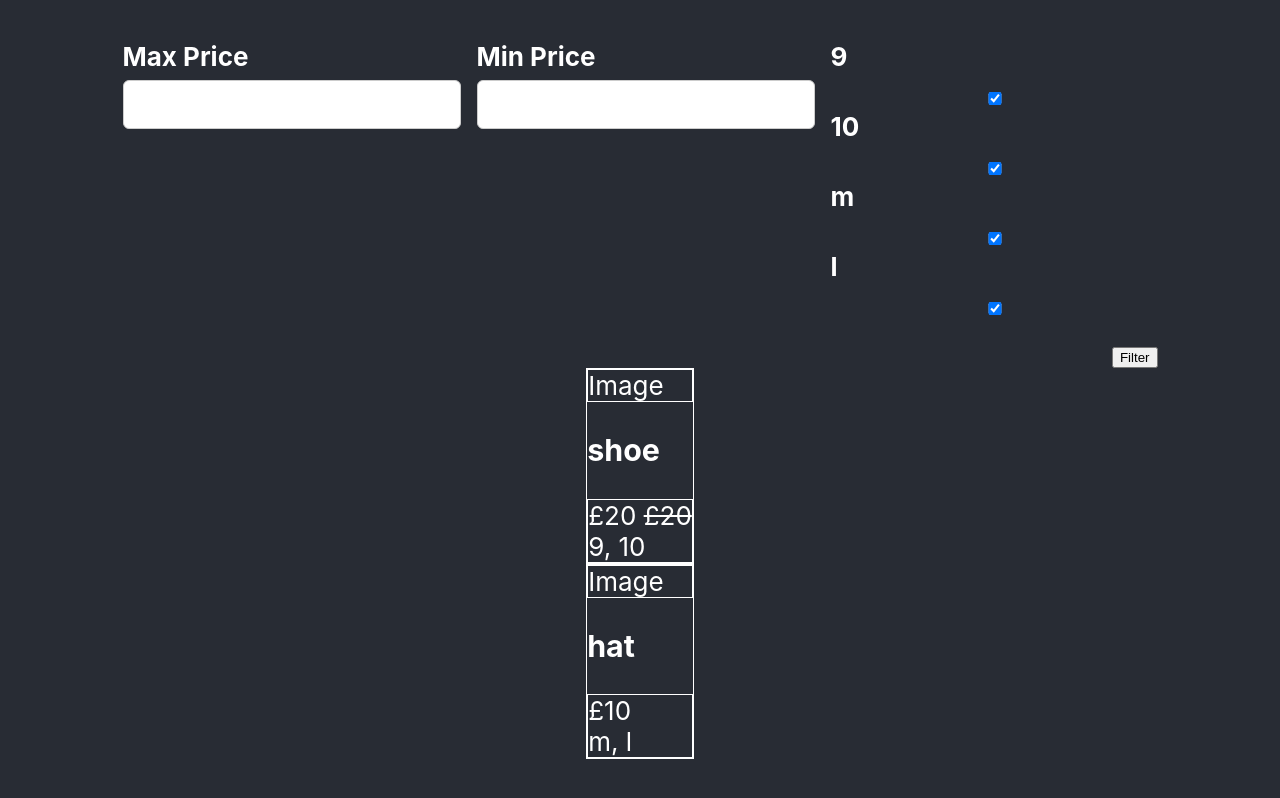
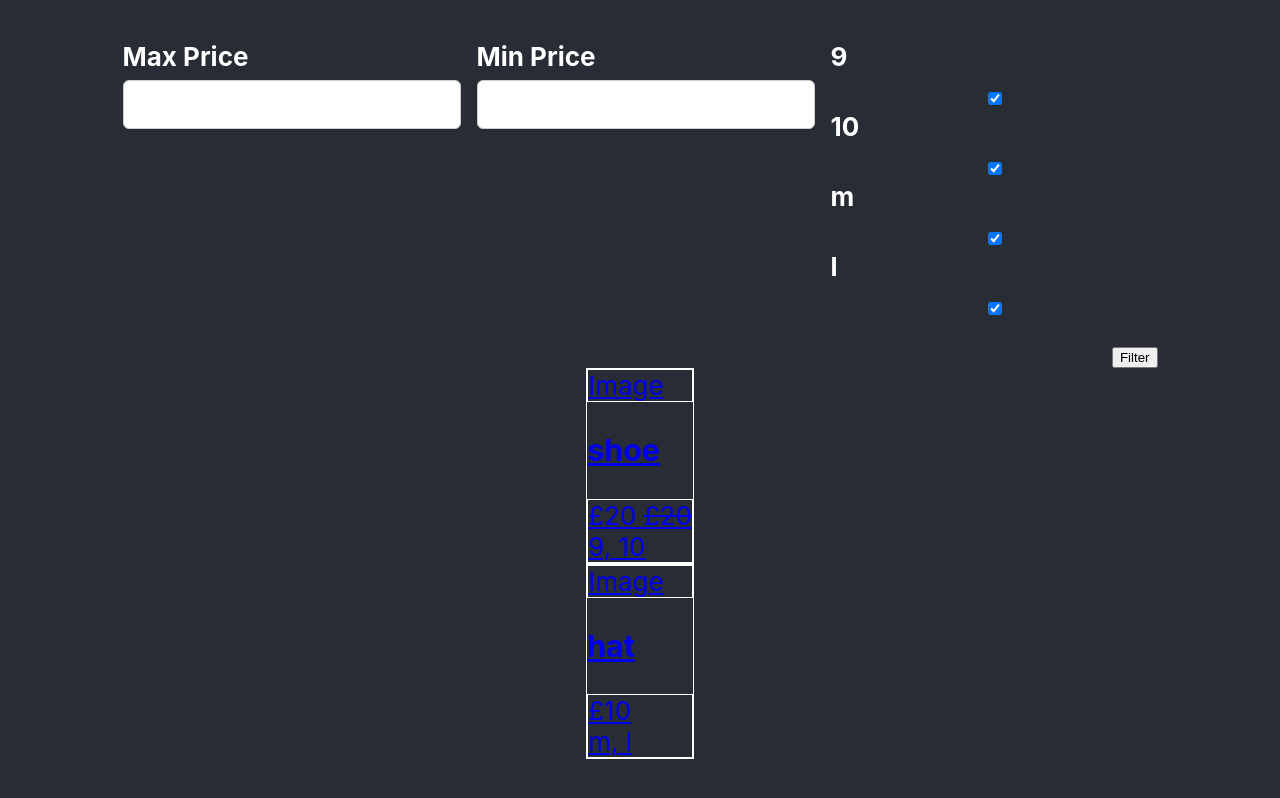
Before and after one commit to Aaron-Mackay/ecommerce-react, a React (Create React App) app: page / in a window 1280 px wide. Built offline with nearby package versions, Linux system fonts and the light colour scheme.

Commit message:
Added an individual product page, and routing between it and products page

```diff
--- a/public/index.html
+++ b/public/index.html
@@ -9,7 +9,6 @@
           name="description"
           content="Web site created using create-react-app"
   />
-  <link rel="apple-touch-icon" href="%PUBLIC_URL%/logo192.png" />
   <!--
     manifest.json provides metadata used when your web app is installed on a
     user's mobile device or desktop. See https://developers.google.com/web/fundamentals/web-app-manifest/
--- a/src/App.js
+++ b/src/App.js
@@ -1,14 +1,14 @@
 import React, {useState} from 'react';
 import './App.css';
 
-import Products from './Components/Products';
-import NavBar from './Components/NavBar';
-import Filters from './Components/Filters';
-import Chat from './Components/Chat';
+import {BrowserRouter, Route, Router, Routes} from "react-router-dom";
+import ProductsPage from "./Components/ProductsPage";
+import NavBar from "./Components/NavBar";
+import ProductPage from "./Components/ProductPage";
 
-function App()
+const App = () =>
 {
-    const products = [ // todo replace with db call
+    const allProducts = [ // todo replace with db call
         {
             id: 1,
             item: "shoe",
@@ -30,68 +30,17 @@ function App()
         }
     ]
 
-    const getAvailableSizes = () =>
-    {
-        const possibleSizes = [];
-        products.forEach(product =>
-        {
-            possibleSizes.push(...Object.entries(product.stockLevels).map(x => x[0]))
-        })
-        return [...new Set(possibleSizes)]
-    }
-
-    let initialFilters = {
-        sizes: getAvailableSizes(),
-        price: {
-            max: null,
-            min: null
-        }
-    }
-
-    const [visibleProducts, setVisibleProducts] = useState(products)
-    const [selectedFilters, setSelectedFilters] = useState(initialFilters)
-
-    const getFilteredProducts = (filters) =>
-    {
-        const filteredProducts = [];
-        products.filter(product =>
-        {
-
-            for(const size in product.stockLevels)
-            {
-                for(const sizeFilter of filters.sizes)
-                {
-                    if(size === sizeFilter && product.stockLevels[size] > 0)
-                    {
-                        filteredProducts.push(product)
-                        return
-                    }
-                }
-            }
-        })
-        return filteredProducts.filter(product =>
-        {
-            const price = (product.salePrice || product.price);
-            const isBelowMax = filters.max ? (price <= filters.max) : true;
-            const isAboveMin = filters.min ? (price >= filters.min) : true;
-            return (isBelowMax && isAboveMin)
-        })
-    }
-
-    const onSaveFilters = (newFiltersObj) =>
-    {
-        console.log(newFiltersObj)
-        setSelectedFilters(newFiltersObj);
-        setVisibleProducts(getFilteredProducts(newFiltersObj))
+    const getProduct = ( id ) => {
+        return allProducts.find( product => product.id.toString(10) === id)
     }
 
     return (
-            <div className="App-header">
-                <NavBar/>
-                <Filters onSaveFilters={onSaveFilters} filters={selectedFilters} possibleSizes={getAvailableSizes()}/>
-                <Products products={visibleProducts} filters={selectedFilters}/>
-                <Chat/>
-            </div>
+            <BrowserRouter>
+                <Routes>
+                    <Route path="/product/:id" element={<ProductPage getProduct={getProduct}/>}/>
+                    <Route path="/" element={<ProductsPage allProducts={allProducts}/>}/>
+                </Routes>
+            </BrowserRouter>
     );
 }
 
--- a/src/Components/Chat.js
+++ b/src/Components/Chat.js
@@ -1,6 +1,6 @@
 // import './Chat.css';
 
-function Chat(props) {
+const Chat = (props) => {
     return (
             <div className='chat'>
 
--- a/src/Components/Filters.js
+++ b/src/Components/Filters.js
@@ -1,11 +1,11 @@
 import './Filters.css';
 import {useState} from "react";
 
-function Filters(props)
+const Filters = ({possibleSizes, onSaveFilters}) =>
 {
     const [enteredMax, setEnteredMax] = useState('')
     const [enteredMin, setEnteredMin] = useState('')
-    const [enteredSizes, setEnteredSizes] = useState(props.possibleSizes)
+    const [enteredSizes, setEnteredSizes] = useState(possibleSizes)
 
     const maxChangeHandler = (event) =>
     {
@@ -37,7 +37,7 @@ function Filters(props)
             sizes: enteredSizes
         }
         console.log(filtersDataObject)
-        props.onSaveFilters(filtersDataObject);
+        onSaveFilters(filtersDataObject);
     }
 
     const getCheckboxStatus = ( size ) => {
@@ -56,7 +56,7 @@ function Filters(props)
                         <input type='number' value={enteredMin} onChange={minChangeHandler}/>
                     </div>
                     <div className='filters__control'>
-                        {props.possibleSizes.map((size, i) =>
+                        {possibleSizes.map((size, i) =>
                         {
                             return <div key={i}>
                                 <label htmlFor={size}>{size}</label>
--- a/src/Components/NavBar.js
+++ b/src/Components/NavBar.js
@@ -1,6 +1,6 @@
 // import './NavBar.css';
 
-function NavBar(props) {
+const NavBar = (props) => {
     return (
             <div className='navBar'>
 
--- a/src/Components/ProductCard.js
+++ b/src/Components/ProductCard.js
@@ -1,11 +1,13 @@
 // import './Product.css';
 
-function ProductCard(props) {
-    const {item, price, stockLevels, salePrice} = props
+import {Link} from "react-router-dom";
+
+const ProductCard = ({item, price, stockLevels, salePrice, id}) => {
     return (//todo onclick go to product page
+            <Link to={`/product/${id}`}>
                 <div className='product' style={{border: "1px solid white"}}>
                     <div style={{border: "1px solid white"}}>
-                    Image
+                        Image{/* todo get image of product, link or storage */}
                     </div>
                     <h3>
                         {item}
@@ -16,6 +18,7 @@ function ProductCard(props) {
                         {Object.entries(stockLevels).map(item => item[0]).join(", ")}
                     </div>
                 </div>
+            </Link>
     );
 }
 
--- /dev/null
+++ b/src/Components/ProductPage.js
@@ -0,0 +1,17 @@
+// import './Product.css';
+
+import {useParams} from "react-router-dom";
+
+const ProductPage = ({getProduct}) =>
+{
+    const {id} = useParams()
+    const product = getProduct(id)
+
+    return (
+            <div>
+                {product.item}
+            </div>
+    );
+}
+
+export default ProductPage;
--- a/src/Components/Products.js
+++ b/src/Components/Products.js
@@ -1,16 +1,21 @@
 // import './Products.css';
 import ProductCard from "./ProductCard";
 
-function Products(props)
+const Products = ({products}) =>
 {
-    console.log(props.products)
+    console.log(products)
 
     return (
             <div className='products'>
-                {props.products.length > 0 ?
-                        props.products.map(product =>
+                {products.length > 0 ?
+                        products.map(product =>
                                 {
-                                    return <ProductCard item={product.item} price={product.price} salePrice={product.salePrice} stockLevels={product.stockLevels} key={product.id}/>
+                                    return <ProductCard item={product.item}
+                                                        price={product.price}
+                                                        salePrice={product.salePrice}
+                                                        stockLevels={product.stockLevels}
+                                                        id={product.id}
+                                                        key={product.id}/>
                                 }
                         )
                         : "No products match your filters"}
--- /dev/null
+++ b/src/Components/ProductsPage.js
@@ -0,0 +1,99 @@
+import React, {useState} from 'react';
+// import './ProductsPage.css';
+
+import Products from './Products';
+import NavBar from './NavBar';
+import Filters from './Filters';
+import Chat from './Chat';
+import {Route, Router, Switch} from "react-router-dom";
+
+const ProductsPage = () =>
+{
+    const products = [ // todo replace with db call
+        {
+            id: 1,
+            item: "shoe",
+            price: 30,
+            salePrice: 20,
+            stockLevels: {
+                "9": 2,
+                "10": 1
+            }
+        },
+        {
+            id: 2,
+            item: "hat",
+            price: 10,
+            stockLevels: {
+                "m": 1,
+                "l": 2
+            }
+        }
+    ]
+
+    const getAvailableSizes = () =>
+    {
+        const possibleSizes = [];
+        products.forEach(product =>
+        {
+            possibleSizes.push(...Object.entries(product.stockLevels).map(x => x[0]))
+        })
+        return [...new Set(possibleSizes)]
+    }
+
+    let initialFilters = {
+        sizes: getAvailableSizes(),
+        price: {
+            max: null,
+            min: null
+        }
+    }
+
+    const [visibleProducts, setVisibleProducts] = useState(products)
+    const [selectedFilters, setSelectedFilters] = useState(initialFilters)
+
+    const getFilteredProducts = (filters) =>
+    {
+        const filteredProducts = [];
+        products.filter(product =>
+        {
+
+            for(const size in product.stockLevels)
+            {
+                for(const sizeFilter of filters.sizes)
+                {
+                    if(size === sizeFilter && product.stockLevels[size] > 0)
+                    {
+                        filteredProducts.push(product)
+                        return
+                    }
+                }
+            }
+        })
+        return filteredProducts.filter(product =>
+        {
+            const price = (product.salePrice || product.price);
+            const isBelowMax = filters.max ? (price <= filters.max) : true;
+            const isAboveMin = filters.min ? (price >= filters.min) : true;
+            return (isBelowMax && isAboveMin)
+        })
+    }
+
+    const onSaveFilters = (newFiltersObj) =>
+    {
+        console.log(newFiltersObj)
+        setSelectedFilters(newFiltersObj);
+        setVisibleProducts(getFilteredProducts(newFiltersObj))
+    }
+
+    return (
+            <div className="App-header">
+                <NavBar/>
+                <Filters onSaveFilters={onSaveFilters} filters={selectedFilters} possibleSizes={getAvailableSizes()}/>
+                <Products products={visibleProducts} filters={selectedFilters}/>
+                <Chat/>
+            </div>
+    );
+}
+
+export default ProductsPage;
```
Also changed, not shown: public/manifest.json. Lines whose indentation alone changed are shown as unchanged.
